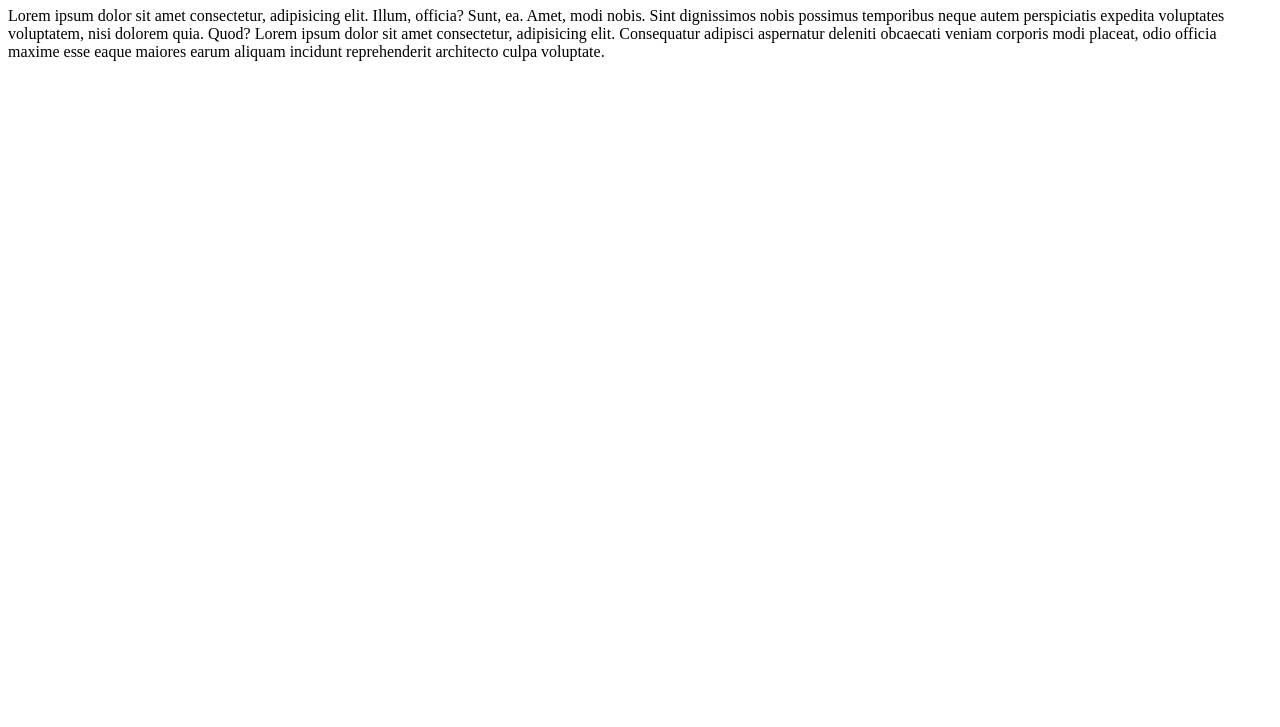
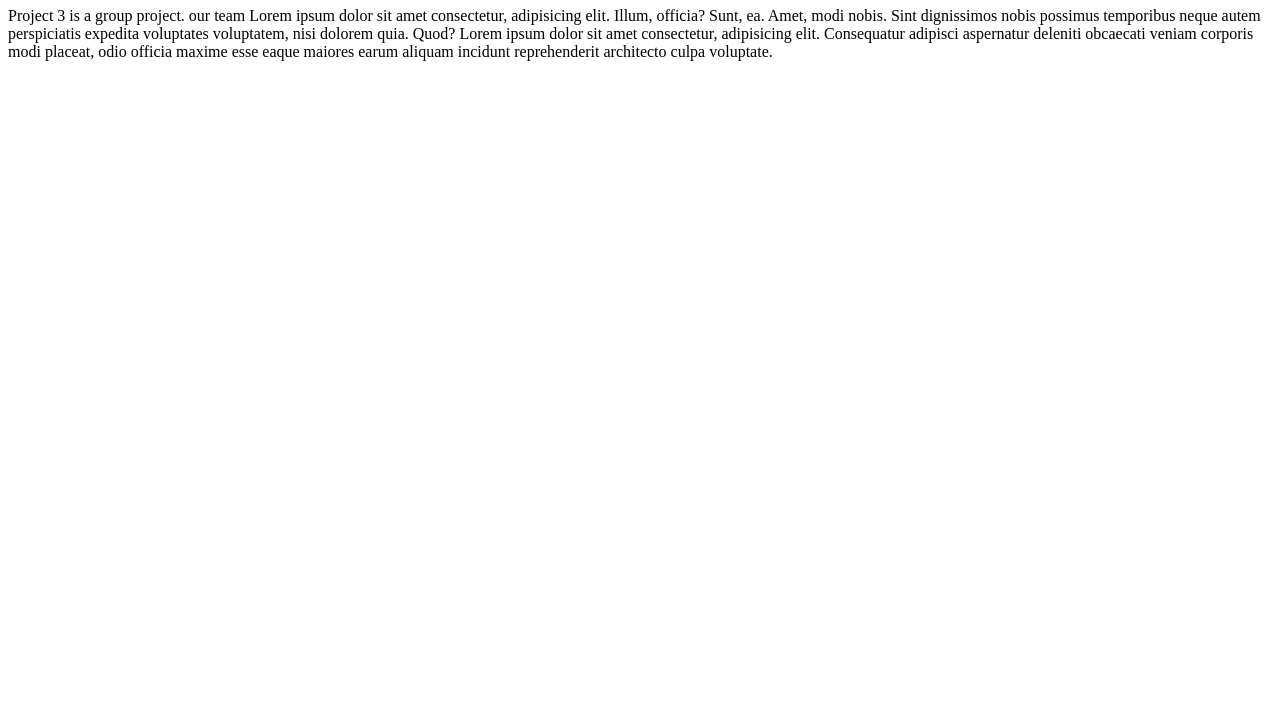
Before and after one commit to ASACGroupThree/mc-exercise, a plain HTML site: page index.html in a window 1280 px wide. Shown: the part 73-800 px from the top of the page. Drawn offline with Linux system fonts and the light colour scheme.

```diff
--- a/index.html
+++ b/index.html
@@ -10,7 +10,8 @@
     <header></header>
     <main>
         <h1>Welcome to the Project </h1>
-        <p>Lorem ipsum dolor sit amet consectetur, adipisicing elit. Illum, officia? Sunt, ea. Amet, modi nobis. Sint dignissimos nobis possimus temporibus neque autem perspiciatis expedita voluptates voluptatem, nisi dolorem quia. Quod? Lorem ipsum dolor sit amet consectetur, adipisicing elit. Consequatur adipisci aspernatur deleniti obcaecati veniam corporis modi placeat, odio officia maxime esse eaque maiores earum aliquam incidunt reprehenderit architecto culpa voluptate.</p>
+        <p>
+        Project 3 is a group project. our team Lorem ipsum dolor sit amet consectetur, adipisicing elit. Illum, officia? Sunt, ea. Amet, modi nobis. Sint dignissimos nobis possimus temporibus neque autem perspiciatis expedita voluptates voluptatem, nisi dolorem quia. Quod? Lorem ipsum dolor sit amet consectetur, adipisicing elit. Consequatur adipisci aspernatur deleniti obcaecati veniam corporis modi placeat, odio officia maxime esse eaque maiores earum aliquam incidunt reprehenderit architecto culpa voluptate.</p>
     </main>
     <footer></footer>
 </body>
```
